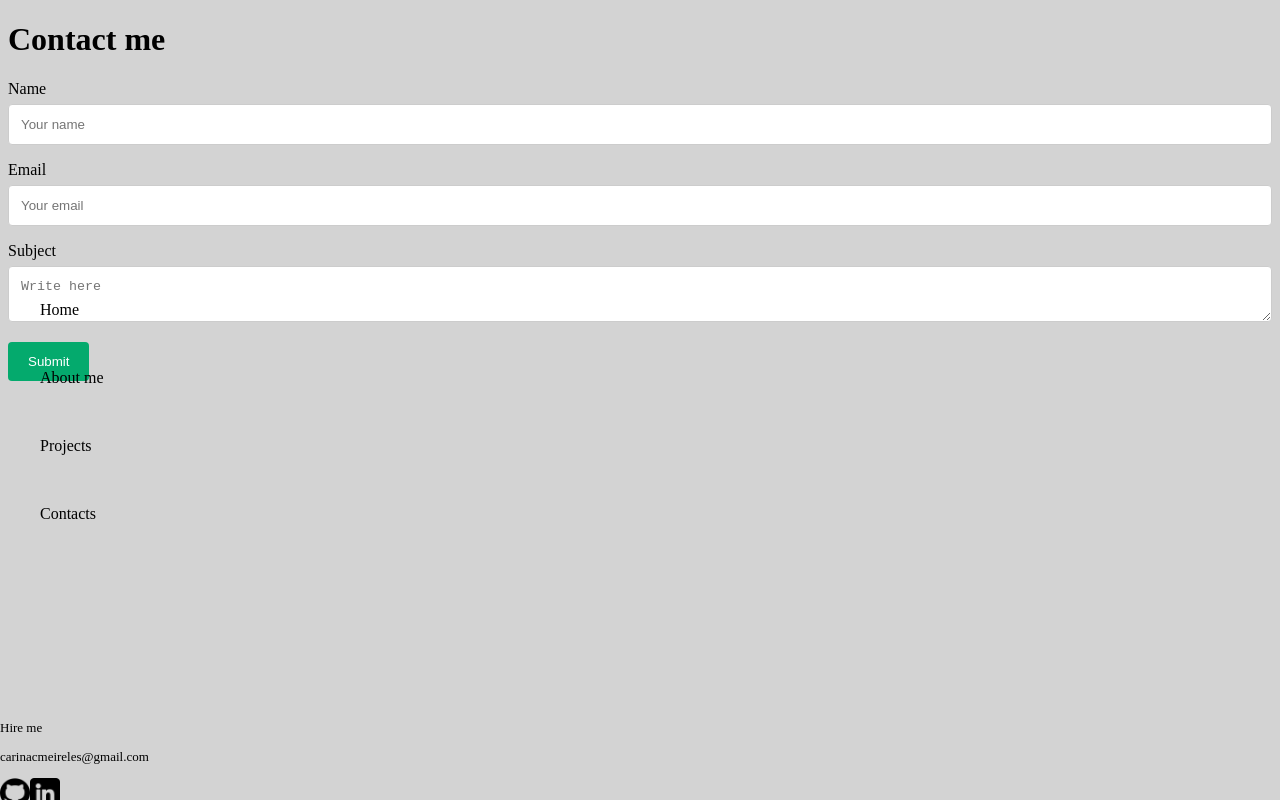
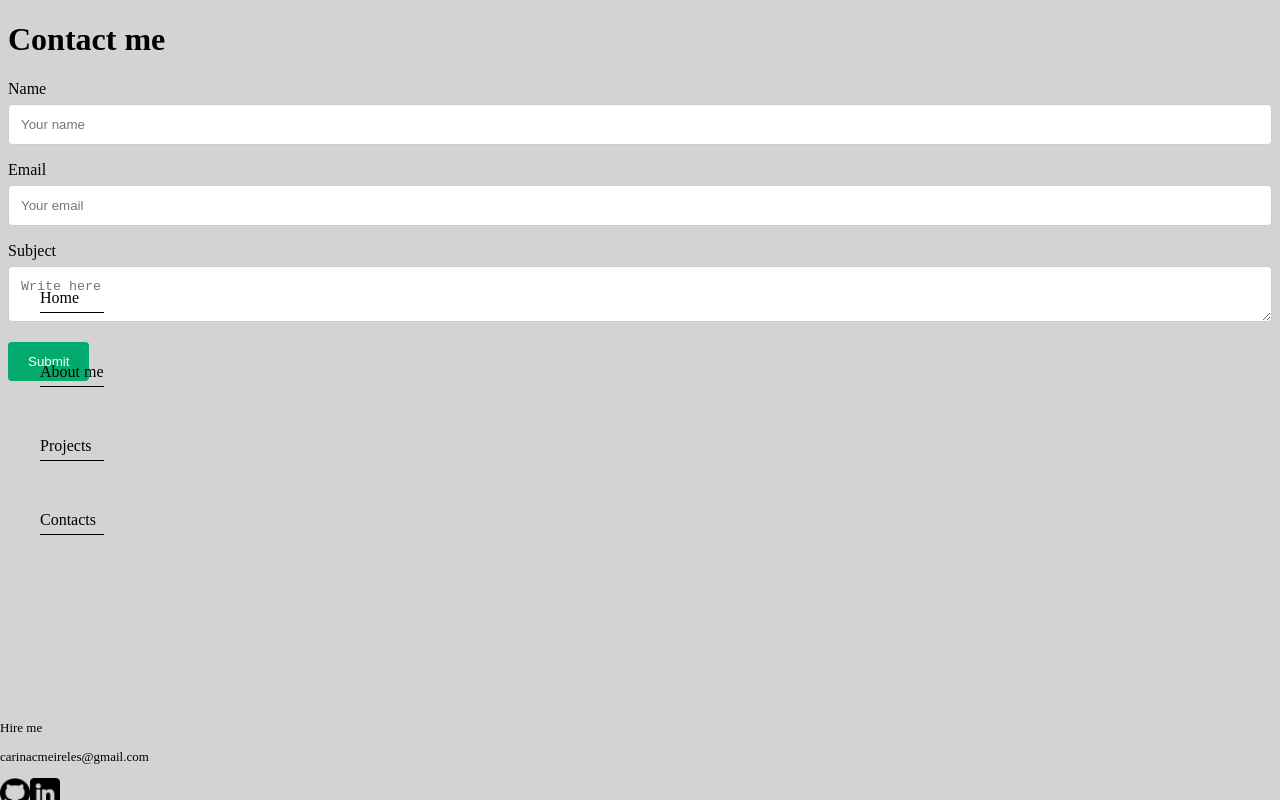
Before and after one commit to cfcmeireles/Portfolio-Carina, a Nuxt app: page /contacts in a window 1280 px wide. Built offline with nearby package versions, Linux system fonts and the light colour scheme.

Commit message:
added typewriter and fade in transitions, hover on menu lines

```diff
--- a/components/NavBar.vue
+++ b/components/NavBar.vue
@@ -1,26 +1,90 @@
 <template>
   <nav id="nav-bar">
     <ul class="nav-items">
+      <div
+        class="nav-item"
+        @mouseover="homeIsHovered = true"
+        @mouseleave="homeIsHovered = false"
+      >
         <NuxtLink to="/" style="text-decoration: none; color: black">
           <li>Home</li></NuxtLink
+        >
+        <div
+          class="horizontal-line"
+          :class="{ 'move-right': homeIsHovered }"
+        ></div>
+      </div>
+      <div
+        class="nav-item"
+        @mouseover="aboutMeIsHovered = true"
+        @mouseleave="aboutMeIsHovered = false"
       >
         <NuxtLink to="/aboutme" style="text-decoration: none; color: black"
           ><li>About me</li></NuxtLink
         >
+        <div
+          class="horizontal-line"
+          :class="{ 'move-right': aboutMeIsHovered }"
+        ></div>
+      </div>
+      <div
+        class="nav-item"
+        @mouseover="ProjectsIsHovered = true"
+        @mouseleave="ProjectsIsHovered = false"
+      >
         <NuxtLink to="/projects" style="text-decoration: none; color: black"
           ><li>Projects</li></NuxtLink
+        >
+        <div
+          class="horizontal-line"
+          :class="{ 'move-right': ProjectsIsHovered }"
+        ></div>
+      </div>
+      <div
+        class="nav-item"
+        @mouseover="ContactsIsHovered = true"
+        @mouseleave="ContactsIsHovered = false"
       >
         <NuxtLink to="/contacts" style="text-decoration: none; color: black"
           ><li>Contacts</li></NuxtLink
         >
+        <div
+          class="horizontal-line"
+          :class="{ 'move-right': ContactsIsHovered }"
+        ></div>
+      </div>
     </ul>
   </nav>
 </template>
 
-<script setup>
+<script>
+export default {
+  data() {
+    return {
+      homeIsHovered: false,
+      aboutMeIsHovered: false,
+      ProjectsIsHovered: false,
+      ContactsIsHovered: false,
+    };
+  },
+};
 </script>
 
 <style>
+.move-right {
+  transform: translateX(20px);
+}
+.horizontal-line {
+  border-top: 1px black;
+  transition: transform 0.3s ease-in-out;
+}
+
+.horizontal-line::before {
+  content: "";
+  display: block;
+  border-top: 1px solid black;
+}
+
 #nav-bar {
   position: fixed;
   left: 0;
@@ -35,6 +99,10 @@
 }
 
 .nav-items li {
+  margin-bottom: 5px;
+}
+
+.nav-item {
   padding-bottom: 50px;
 }
 
--- a/components/NavBarWithName.vue
+++ b/components/NavBarWithName.vue
@@ -1,18 +1,58 @@
 <template>
   <nav id="nav-bar">
     <ul class="nav-items">
+      <div
+        class="nav-item"
+        @mouseover="homeIsHovered = true"
+        @mouseleave="homeIsHovered = false"
+      >
         <NuxtLink to="/" style="text-decoration: none; color: black">
           <li>Home</li></NuxtLink
+        >
+        <div
+          class="horizontal-line"
+          :class="{ 'move-right': homeIsHovered }"
+        ></div>
+      </div>
+      <div
+        class="nav-item"
+        @mouseover="aboutMeIsHovered = true"
+        @mouseleave="aboutMeIsHovered = false"
       >
         <NuxtLink to="/aboutme" style="text-decoration: none; color: black"
           ><li>About me</li></NuxtLink
         >
+        <div
+          class="horizontal-line"
+          :class="{ 'move-right': aboutMeIsHovered }"
+        ></div>
+      </div>
+      <div
+        class="nav-item"
+        @mouseover="ProjectsIsHovered = true"
+        @mouseleave="ProjectsIsHovered = false"
+      >
         <NuxtLink to="/projects" style="text-decoration: none; color: black"
           ><li>Projects</li></NuxtLink
+        >
+        <div
+          class="horizontal-line"
+          :class="{ 'move-right': ProjectsIsHovered }"
+        ></div>
+      </div>
+      <div
+        class="nav-item"
+        @mouseover="ContactsIsHovered = true"
+        @mouseleave="ContactsIsHovered = false"
       >
         <NuxtLink to="/contacts" style="text-decoration: none; color: black"
           ><li>Contacts</li></NuxtLink
         >
+        <div
+          class="horizontal-line"
+          :class="{ 'move-right': ContactsIsHovered }"
+        ></div>
+      </div>
     </ul>
     <transition name="fade">
       <div class="name-bar" v-if="showNameBar">
@@ -45,6 +85,10 @@ export default {
   data() {
     return {
       showNameBar: false,
+      homeIsHovered: false,
+      aboutMeIsHovered: false,
+      ProjectsIsHovered: false,
+      ContactsIsHovered: false,
     };
   },
   mounted() {
@@ -54,6 +98,28 @@ export default {
 </script>
 
   <style scoped>
+.move-right {
+  transform: translateX(20px);
+}
+.horizontal-line {
+  border-top: 1px black;
+  transition: transform 0.3s ease-in-out;
+}
+
+.horizontal-line::before {
+  content: "";
+  display: block;
+  border-top: 1px solid black;
+}
+
+.nav-items li {
+  margin-bottom: 5px;
+}
+
+.nav-item {
+  padding-bottom: 50px;
+}
+
 #nav-bar {
   position: fixed;
   left: 0;
@@ -67,9 +133,9 @@ export default {
   flex-flow: column;
 }
 
-.nav-items li {
+/* .nav-items li {
   padding-bottom: 50px;
-}
+} */
 
 @media only screen and (max-width: 600px) {
   #nav-bar {
--- a/pages/index.vue
+++ b/pages/index.vue
@@ -2,19 +2,26 @@
   <main id="home-page">
     <div class="home">
       <transition name="fade">
+        <img class="photo" v-if="showPhoto" src="../assets/carina-photo.png" />
+      </transition>
+
+      <transition name="fade">
         <h1 v-if="showName">Carina Meireles</h1>
       </transition>
-      <div class="lol">
-        <transition name="typewriter">
-          <h2 v-if="showText">
-            I am an aspiring developer based in Lisbon, Portugal
-            <br />
-          </h2>
-        </transition>
-        <transition name="typewriter">
-          <h2 v-if="showText">Currently employed by Miniclip</h2>
-        </transition>
-      </div>
+      <VueWriter
+        v-if="showText"
+        :array="['I am an aspiring developer based in Lisbon, Portugal']"
+        :iterations="1"
+        :typeSpeed="50"
+        class="writer-text"
+      />
+      <VueWriter
+        v-if="showText2"
+        :array="['Currently employed by Miniclip']"
+        :iterations="1"
+        :typeSpeed="50"
+        class="writer-text"
+      />
       <transition name="fadeIn">
         <div v-if="showIcons">
           <NuxtLink to="https://github.com/cfcmeireles" target="_blank">
@@ -41,22 +48,31 @@
 </template>
 
 <script>
+import VueWriter from "vue-writer";
 export default {
+  components: { VueWriter },
   data() {
     return {
+      arr: "hello",
+      showPhoto: false,
       showName: false,
       showText: false,
+      showText2: false,
       showIcons: false,
     };
   },
   mounted() {
+    this.showPhoto = true;
     this.showName = true;
     setTimeout(() => {
       this.showText = true;
     }, 2000);
     setTimeout(() => {
+      this.showText2 = true;
+    }, 5000);
+    setTimeout(() => {
       this.showIcons = true;
-    }, 6000);
+    }, 7000);
   },
 };
 </script>
@@ -71,19 +87,31 @@ export default {
 
 .home {
   text-align: center;
-  height: 205px;
+  /* height: 490px; */
+  height: 50vh;
 }
 
-.lol {
-  text-align: center;
+h1 {
+  margin-top: 10px;
+  margin-bottom: 10px;
+}
+.photo {
+  width: 40%;
+}
+
+.writer-text {
+  font-size: 1.5em;
+  line-height: 2em;
 }
 
 .github-icon {
-  width: 3%;
+  /* width: 2.5%; */
+  height: 40px;
   padding-right: 10px;
+  margin-top: 10px;
 }
 .linkedin-icon {
-  width: 3%;
+  height: 40px;
 }
 .fade-enter-active {
   animation: fadeIn 2s;
@@ -109,9 +137,9 @@ export default {
     transform: translateY(0);
   }
 }
-
+/*
 .typewriter-enter-active {
-  animation: typewriter 2s steps(40) 1s forwards;
+  animation: typewriter 2s steps(40);
   overflow: hidden;
   white-space: nowrap;
 }
@@ -123,7 +151,7 @@ export default {
   to {
     width: 100%;
   }
-}
+} */
 
 .fadeIn-enter-active {
   transition: opacity 1.5s ease-in-out;
```
Also changed, not shown: package.json (+7 -0 lines), assets/carina-photo.png (added), 1 other file (tests, documents, lock files or other folders). Lines whose indentation alone changed are shown as unchanged.
